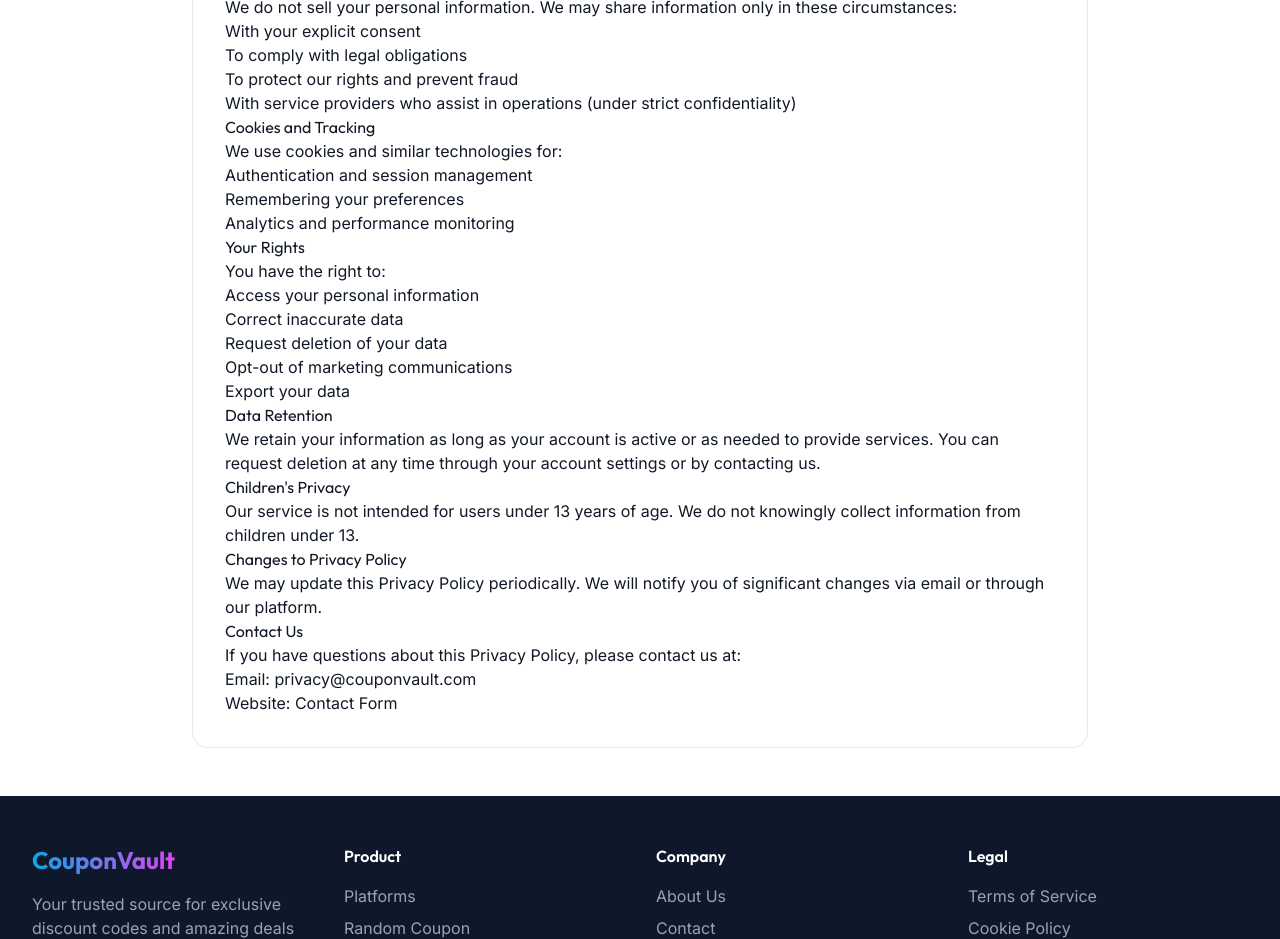
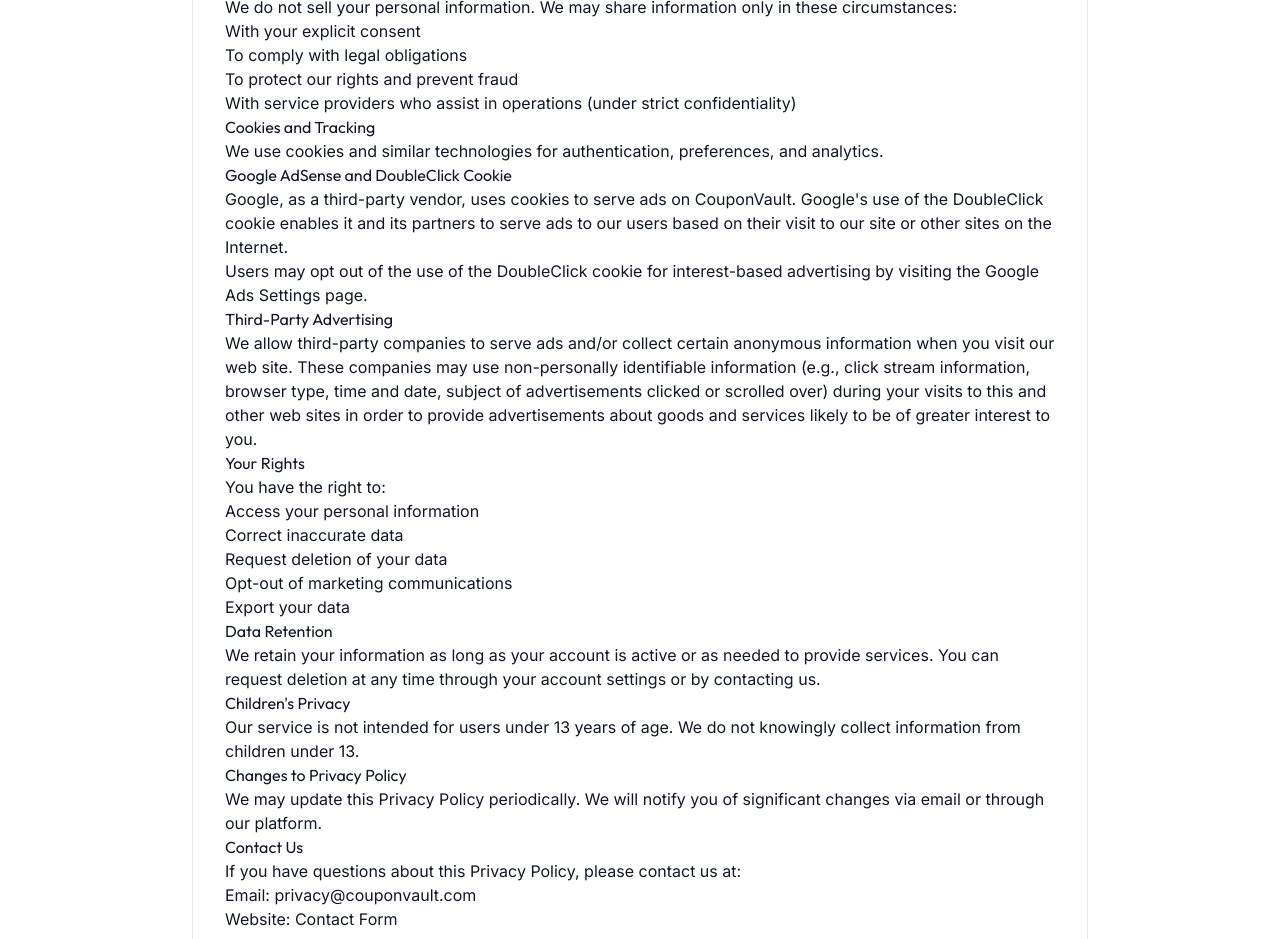
Before and after one commit to couponvault/CouponVault, a Next.js app: page /privacy in a window 1280 px wide. Shown: the part 940-1879 px from the top of the page. Built offline with nearby package versions, Linux system fonts and the light colour scheme.

Commit message:
Legal: Added Google AdSense cookie disclosure for approval

```diff
--- a/src/app/privacy/page.tsx
+++ b/src/app/privacy/page.tsx
@@ -73,13 +73,21 @@ export default function PrivacyPage() {
 
                         <h2>Cookies and Tracking</h2>
                         <p>
-                            We use cookies and similar technologies for:
+                            We use cookies and similar technologies for authentication, preferences, and analytics.
                         </p>
-                        <ul>
-                            <li>Authentication and session management</li>
-                            <li>Remembering your preferences</li>
-                            <li>Analytics and performance monitoring</li>
-                        </ul>
+
+                        <h3>Google AdSense and DoubleClick Cookie</h3>
+                        <p>
+                            Google, as a third-party vendor, uses cookies to serve ads on CouponVault. Google's use of the DoubleClick cookie enables it and its partners to serve ads to our users based on their visit to our site or other sites on the Internet.
+                        </p>
+                        <p>
+                            Users may opt out of the use of the DoubleClick cookie for interest-based advertising by visiting the <a href="https://www.google.com/settings/ads" target="_blank" rel="noopener noreferrer">Google Ads Settings</a> page.
+                        </p>
+
+                        <h3>Third-Party Advertising</h3>
+                        <p>
+                            We allow third-party companies to serve ads and/or collect certain anonymous information when you visit our web site. These companies may use non-personally identifiable information (e.g., click stream information, browser type, time and date, subject of advertisements clicked or scrolled over) during your visits to this and other web sites in order to provide advertisements about goods and services likely to be of greater interest to you.
+                        </p>
 
                         <h2>Your Rights</h2>
                         <p>You have the right to:</p>
```
